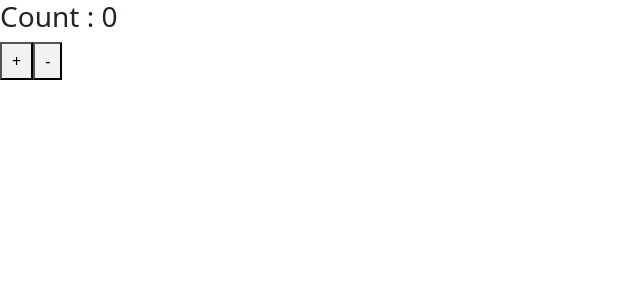
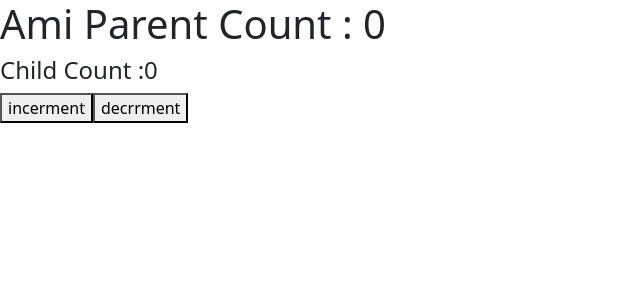
Before and after one commit to Mim-Hakkani/React_country_app, a React (Create React App) app: page / in a window 1280 px wide. Shown: the top 300 px of the page, without its empty margins (0-640 px from the left). Built offline with nearby package versions, Linux system fonts and the light colour scheme.

Commit message:
use the context api in globaly used the states

```diff
--- a/src/App.js
+++ b/src/App.js
@@ -1,14 +1,23 @@
 import 'bootstrap/dist/css/bootstrap.css';
+import { createContext, useState } from 'react';
 import './App.css';
-import Countries from './components/Countriesall/Countries';
-import TestEditor from './components/editorTest/TestEditor';
-import ContextApiMain from './components/Propsdrilling/ContextApi';
-import UserDetails from './components/PropsType/UserDetails';
-import ReducerHook from './components/useReducerHook/ReducerHook';
-import ReducerPratices from './components/useReducerHook/ReducerPratices';
+import Parent from './components/ContextApi/Parent';
+// import Countries from './components/Countriesall/Countries';
+// import TestEditor from './components/editorTest/TestEditor';
+// import ContextApiMain from './components/Propsdrilling/ContextApi';
+// import UserDetails from './components/PropsType/UserDetails';
+// import ReducerHook from './components/useReducerHook/ReducerHook';
+// import ReducerPratices from './components/useReducerHook/ReducerPratices';
 
 
+
+export const COUNTER_CONTEXT = createContext()
+
 function App() {
+
+  const [count,setCount] =useState(0)
+  const value = { count ,setCount}
+
   return (
    <>
      {/* <Countries /> */}
@@ -67,10 +76,15 @@ function App() {
 
        {/* <ReducerHook /> */}
 
-       <ReducerPratices />
+       {/* <ReducerPratices /> */}
 
        {/* <TestEditor /> */}
 
+      <COUNTER_CONTEXT.Provider value={value}>
+       <div>
+        <Parent />
+       </div>
+      </COUNTER_CONTEXT.Provider>
 
 
     </>
--- /dev/null
+++ b/src/components/ContextApi/Child.js
@@ -0,0 +1,16 @@
+import React, { useContext } from 'react';
+import { COUNTER_CONTEXT } from '../../App';
+
+const Child = () => {
+    const {count,setCount} = useContext(COUNTER_CONTEXT)
+    return (
+        <div>
+            <h4>Child Count :{count} </h4>
+
+            <button onClick={()=>setCount((prev)=>prev+1)}>incerment</button>
+            <button onClick={()=>setCount((prev)=>prev-1)}>decrrment</button>
+        </div>
+    );
+};
+
+export default Child;
--- /dev/null
+++ b/src/components/ContextApi/Parent.js
@@ -0,0 +1,15 @@
+import React, { useContext } from 'react';
+import { COUNTER_CONTEXT } from '../../App';
+import Child from './Child';
+
+const Parent = () => {
+    const {count} = useContext(COUNTER_CONTEXT);
+    return (
+        <div>
+            <h1> Ami Parent Count : {count} </h1>
+            <Child />
+        </div>
+    );
+};
+
+export default Parent;
```
Also changed, not shown: src/components/ContextApi/GolbalState.js (added, +11 -0 lines).
